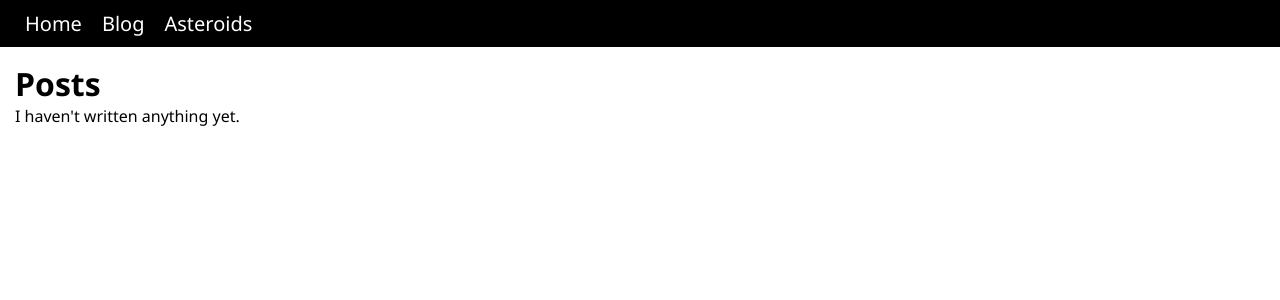
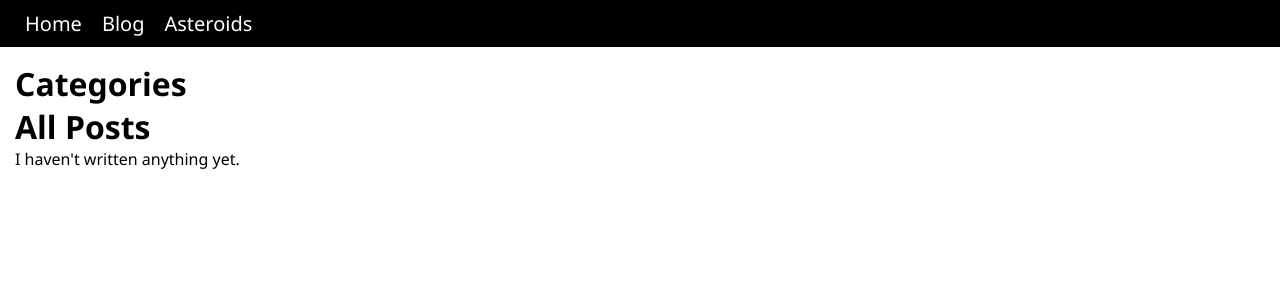
Before and after one commit to Baker531/baker531.github.io, a Jekyll site: the page built from blog.html, in a window 1280 px wide. Shown: the top 300 px of the page. Built offline with Jekyll 4.4.1, drawn with Linux system fonts in a browser that asks for light colours.

Commit message:
Finish category system

```diff
--- a/_config.yml
+++ b/_config.yml
@@ -9,3 +9,5 @@ defaults:
       layout: "default"
 exclude:
   - .post-template
+collections:
+  - categories
--- a/_layouts/category.html
+++ b/_layouts/category.html
@@ -1,3 +1,7 @@
+---
+layout: default
+---
+{{content}}
 <h1>Posts</h1>
 {% if site.posts.size == 0 %}
     I haven't written anything here yet.
--- a/_layouts/default.html
+++ b/_layouts/default.html
@@ -5,7 +5,7 @@
     <meta charset="utf-8">
     <title>{{ site.title }} - {{ page.title }}</title>
     <link rel="stylesheet" href="{{ "./assets/css/main.css" | relative_url }}">
-    <link rel="icon" type="image/x-icon" href="./favicon.ico">
+    <link rel="icon" type="image/x-icon" href={{"/favicon.ico" | relative_url}}>
   </head>
   <body>
     {%- include navbar.html -%}
--- a/blog.html
+++ b/blog.html
@@ -1,19 +1,19 @@
 ---
 title: "Blog"
 ---
-
-<h1>Posts</h1>
-{% if site.posts.size == 0 %}
-    I haven't written anything yet.
-{% else %}
-    <ul class="blog-list">
+<h1>Categories</h1>
+{% for category in site.categories %}
+    <a href="{{category.url}}">Category</a>
+{% endfor %}
+<h1>All Posts</h1>
+{% if site.posts.size == 0 %} I haven't written anything yet. {% else %}
+<ul class="blog-list">
     {% for post in site.posts %}
-        <a href="{{ post.url }}" class="post">
+    <a href="{{ post.url }}" class="post">
         <li>
             <h2 class="post-title">{{ post.title }}</h2>
             <div class="excerpt">{{ post.excerpt }}</div>
         </li>
-        </a>
-    {% endfor %}
-{% endif %}
+    </a>
+    {% endfor %} {% endif %}
 </ul>
```
Also changed, not shown: categories/asteroids.md (added, +5 -0 lines).
